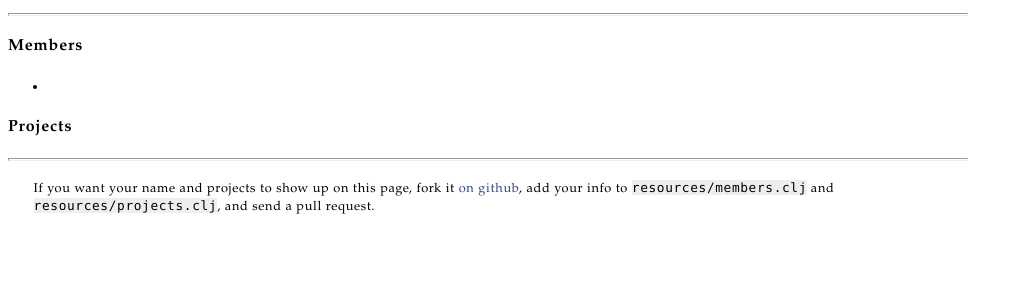
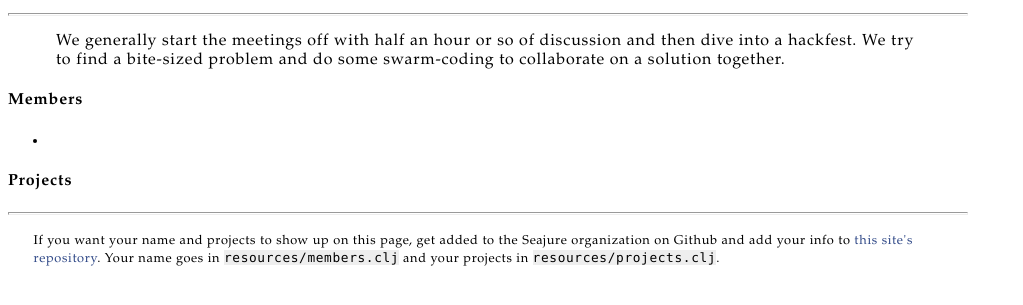
Before and after one commit to technomancy/seajure, a plain HTML site: page resources/index.html in a window 1280 px wide. Shown: the part 159-464 px from the top of the page, without its empty margins (0-1023 px from the left). Drawn offline with Linux system fonts and the light colour scheme.

Commit message:
Add intro.

```diff
--- a/resources/index.html
+++ b/resources/index.html
@@ -23,6 +23,11 @@
 
     <hr />
 
+    <p class="intro">We generally start the meetings off with
+      half an hour or so of discussion and then dive into a
+      hackfest. We try to find a bite-sized problem and do some
+      swarm-coding to collaborate on a solution together.</p>
+
     <h4>Members</h4>
     <ul class="members">
       <li><a></a></li>
@@ -36,12 +41,11 @@
 
     <hr />
 
-    <p id="join">If you want your name and projects to show up on
-      this page, fork
-      it <a href="http://github.com/technomancy/seajure">on
-        github</a>, add your info
-      to <code>resources/members.clj</code>
-      and <code>resources/projects.clj</code>, and send a pull
-      request.</p>
+    <p id="join">If you want your name and projects to show up on this
+      page, get added to the Seajure organization on Github and add
+      your info to <a href="http://github.com/Seajure/seajure">this
+      site's repository</a>. Your name goes
+      in <code>resources/members.clj</code> and your projects
+      in <code>resources/projects.clj</code>.</p>
   </body>
 </html>
--- a/resources/style.css
+++ b/resources/style.css
@@ -19,6 +19,10 @@ h1 img {
 
 h1 a {
     text-decoration: none;
+}
+
+p.intro {
+    margin: 1em 3em;
 }
 
 a {
```
